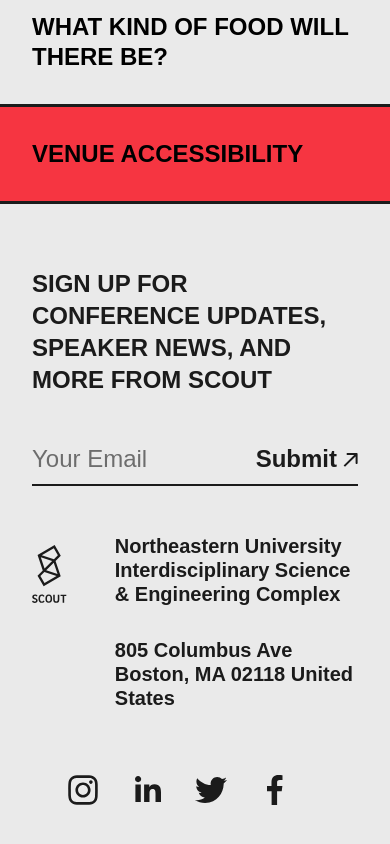
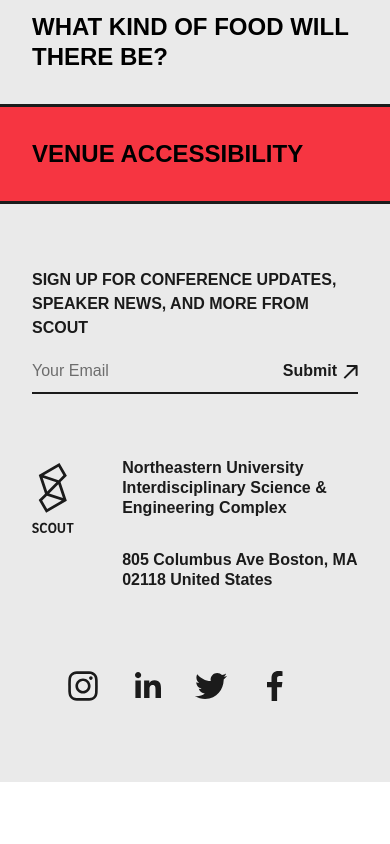
Before and after one commit to jasonxuyang/scout-ignite-site, a Next.js app: page / in a window 390 px wide. Shown: the part 936-1780 px from the top of the page. After the commit the page ends 1718 px from the top, so only its background shows below. Built offline with nearby package versions, Linux system fonts and the light colour scheme; a web font is replaced by a local one.

Commit message:
bug: mobile fixes

```diff
--- a/components/emailInput.module.scss
+++ b/components/emailInput.module.scss
@@ -8,6 +8,10 @@
   border-bottom: 2px solid $color-black;
   justify-content: space-between;
 
+  @media screen and (max-width: $breakpoint-mobile) {
+    padding-bottom: 6px;
+  }
+
   .submitButton {
     display: flex;
     flex-direction: row;
@@ -16,6 +20,7 @@
     column-gap: 6px;
     cursor: pointer;
 
+    @media screen and (min-width: $breakpoint-midsize) {
       &:hover {
         .arrowDiagonal {
           transform: translate(4px, -4px);
@@ -28,12 +33,17 @@
         }
       }
     }
+  }
 
   h4 {
     font-family: aktiv-grotesk-extended, sans-serif;
     font-weight: 700;
     font-style: normal;
     font-size: 24px;
+
+    @media screen and (max-width: $breakpoint-mobile) {
+      font-size: 16px;
+    }
   }
 
   input {
@@ -44,6 +54,10 @@
     width: 100%;
     opacity: 0.6;
 
+    @media screen and (max-width: $breakpoint-mobile) {
+      font-size: 16px;
+    }
+
     &:focus {
       opacity: 1;
     }
--- a/components/footer.module.scss
+++ b/components/footer.module.scss
@@ -18,7 +18,7 @@
   @media screen and (max-width: $breakpoint-mobile) {
     display: flex;
     flex-direction: column-reverse;
-    row-gap: 48px;
+    row-gap: 64px;
     padding-left: $margin-mobile;
     padding-right: $margin-mobile;
   }
@@ -51,6 +51,11 @@
     font-weight: 700;
     font-style: normal;
     font-size: 20px;
+
+    @media screen and (max-width: $breakpoint-mobile) {
+      font-size: 16px;
+      line-height: 20px;
+    }
   }
 }
 
@@ -91,11 +96,20 @@
   flex-direction: column;
   row-gap: 48px;
 
+  @media screen and (max-width: $breakpoint-mobile) {
+    row-gap: 16px;
+  }
+
   h3 {
     font-weight: 800;
     font-size: 24px;
     line-height: 32px;
     text-transform: uppercase;
+
+    @media screen and (max-width: $breakpoint-mobile) {
+      font-size: 16px;
+      line-height: 24px;
+    }
   }
 
   .socialIcons {
--- a/components/nav.tsx
+++ b/components/nav.tsx
@@ -9,7 +9,7 @@
 
 export default function Nav() {
   const breakpoint = useBreakpoint();
-  if (breakpoint !== BREAKPOINT.MOBILE)
+  if (breakpoint === BREAKPOINT.MOBILE) return <NavMobile />;
   return (
     <nav className={styles.navContainer}>
       <Link href="/">
@@ -46,5 +46,4 @@
       </ul>
     </nav>
   );
-  return <NavMobile />;
 }
```
Lines whose indentation alone changed are shown as unchanged.
